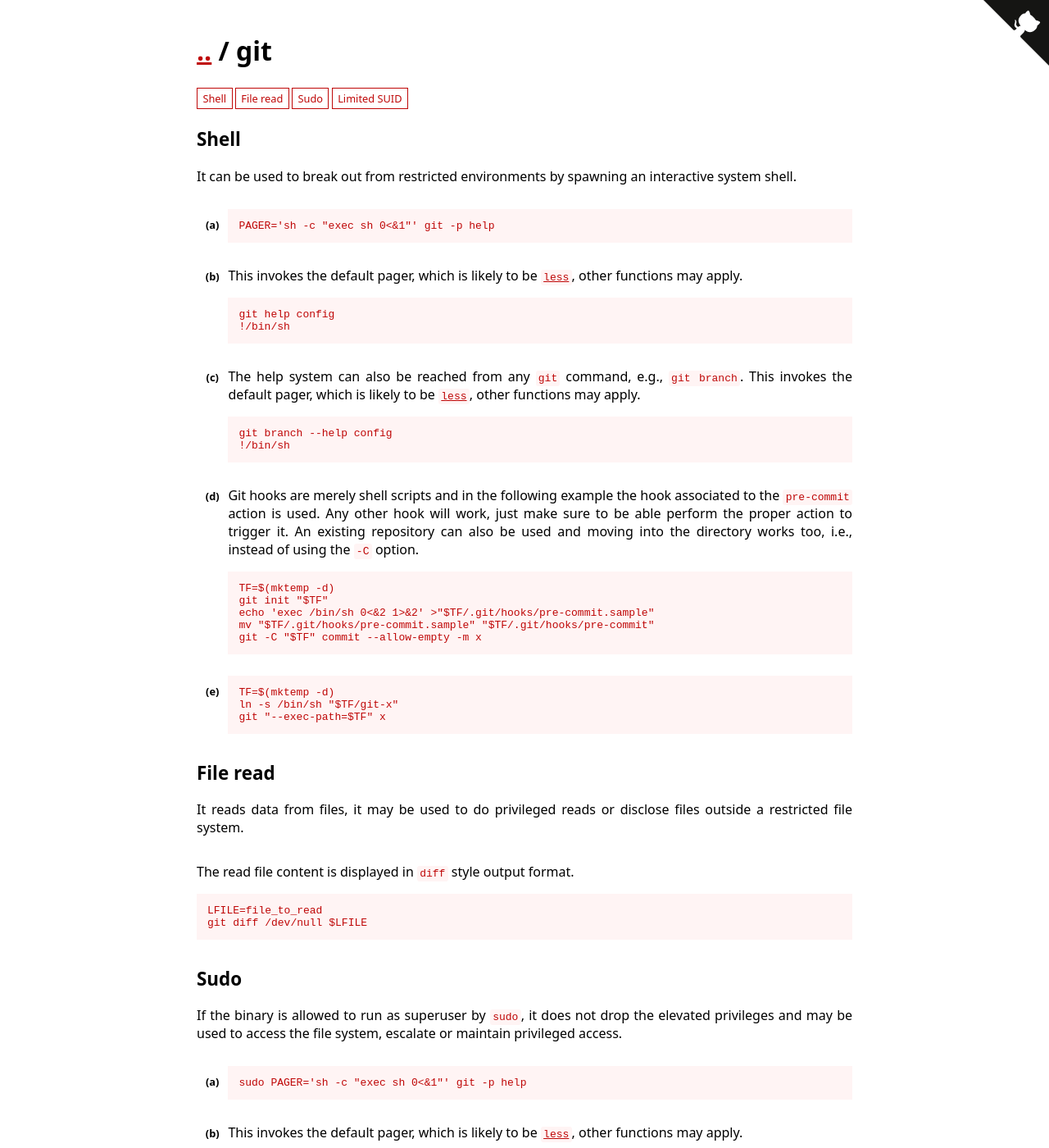
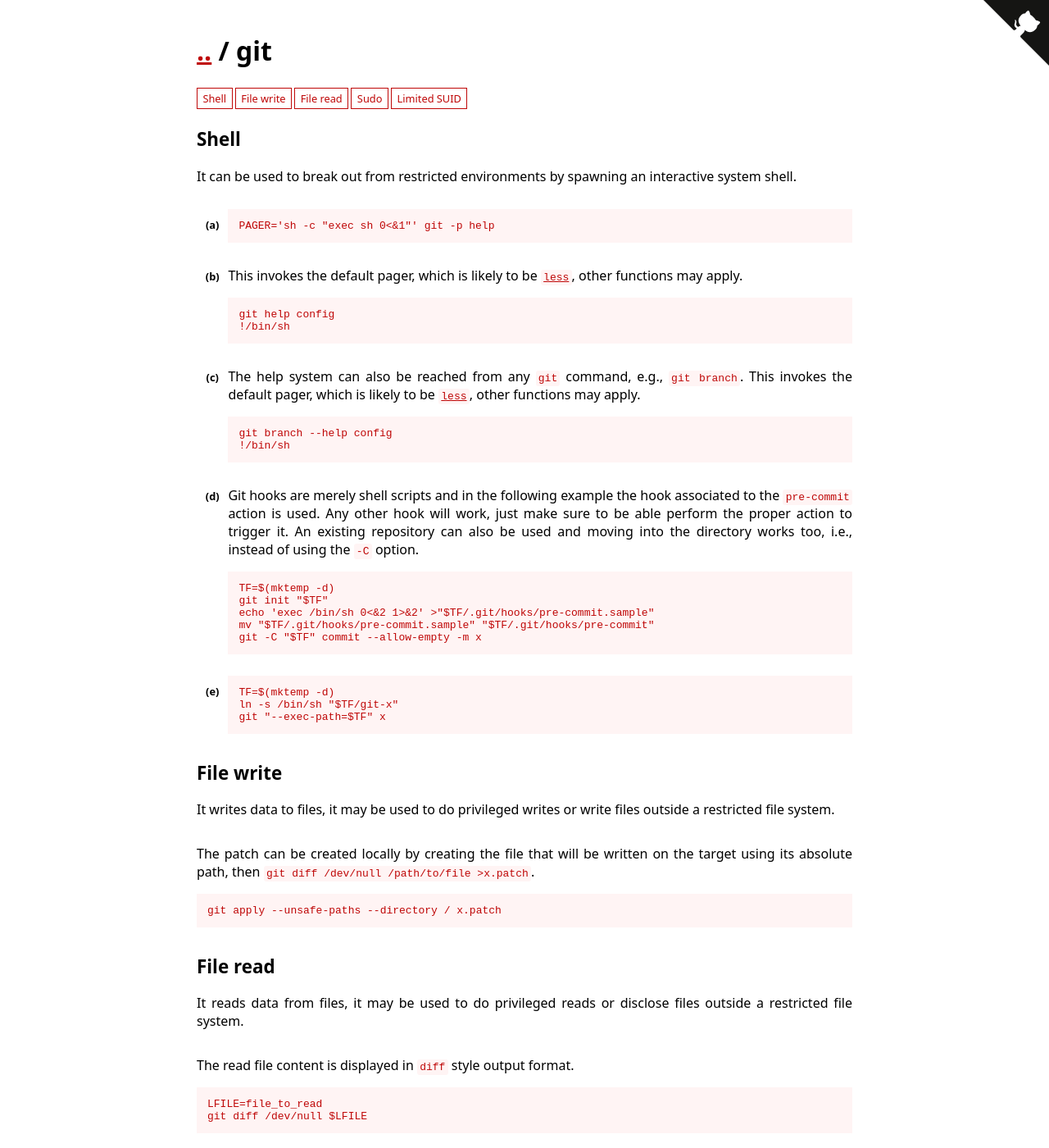
Before and after one commit to GTFOBins/GTFOBins.github.io, a Jekyll site: the page built from _gtfobins/git.md, in a window 1280 px wide and 1400 px high. Shown: the whole window at 82% size. Built offline with Jekyll 4.4.1, drawn with Linux system fonts in a browser that asks for light colours.

Commit message:
Add file-write to Git
Co-authored-by: Andrea Cardaci <cyrus.and@gmail.com>

```diff
--- a/_gtfobins/git.md
+++ b/_gtfobins/git.md
@@ -26,6 +26,10 @@ functions:
       code: |
         LFILE=file_to_read
         git diff /dev/null $LFILE
+  file-write:
+    - description: The patch can be created locally by creating the file that will be written on the target using its absolute path, then `git diff /dev/null /path/to/file >x.patch`.
+      code: |
+        git apply --unsafe-paths --directory / x.patch
   sudo:
     - code: sudo PAGER='sh -c "exec sh 0<&1"' git -p help
     - description: This invokes the default pager, which is likely to be [`less`](/gtfobins/less/), other functions may apply.
```
